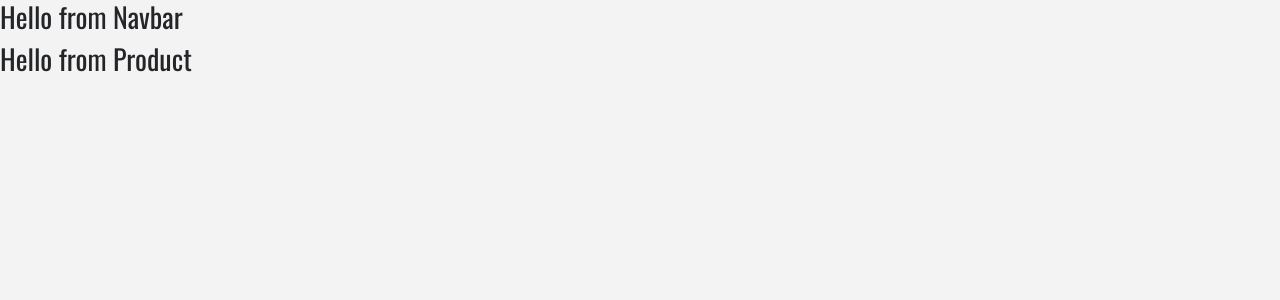
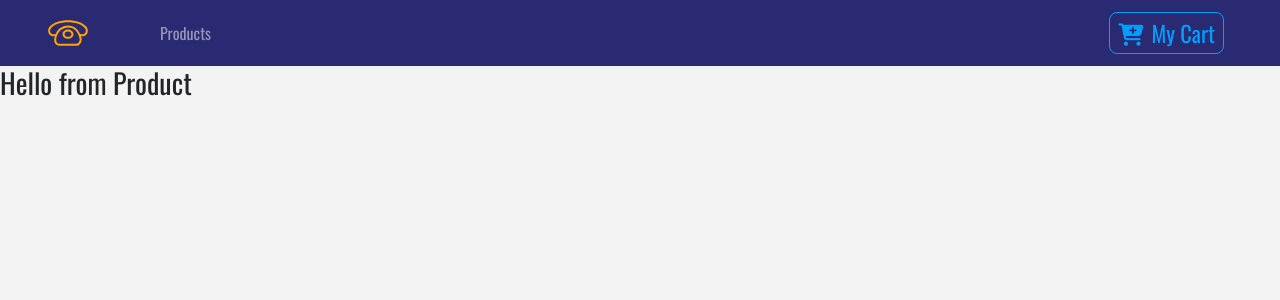
Before and after one commit to LuciferUchiha/Webshop-ui, a React (Create React App) app: page / in a window 1280 px wide. Shown: the top 300 px of the page. Built offline with nearby package versions, Linux system fonts and the light colour scheme.

Commit message:
added styled components and implemented navbar

```diff
--- a/package.json
+++ b/package.json
@@ -10,7 +10,8 @@
     "react": "^16.12.0",
     "react-dom": "^16.12.0",
     "react-router-dom": "^5.1.2",
-    "react-scripts": "3.3.0"
+    "react-scripts": "3.3.0",
+    "styled-components": "^4.4.1"
   },
   "scripts": {
     "start": "react-scripts start",
--- /dev/null
+++ b/src/components/Button.js
@@ -0,0 +1,20 @@
+import styled from "styled-components";
+
+export const CartButtonContainer = styled.button`
+  font-size: 1.4rem;
+  background: transparent;
+  border: 0.05rem solid var(--lightBlue);
+  color: var(--lightBlue);
+  border-radius: 0.5rem;
+  padding: 0.2rem 0.5rem;
+  cursor: pointer;
+  margin: 0.2rem 0.5rem 0.2rem 0;
+  transition: all 0.5s ease-in-out;
+  &:hover {
+    background: var(--lightBlue);
+    color: var(--mainBlue);
+  }
+  &:focus {
+    outline: none;
+  }
+`;
--- a/src/components/Navbar.js
+++ b/src/components/Navbar.js
@@ -1,11 +1,40 @@
 import React, { Component } from "react";
+import { Link } from "react-router-dom";
+import logo from "../logo.svg";
+import styled from "styled-components";
+import { CartButtonContainer } from "./Button.js";
 
 export default class Navbar extends Component {
   render() {
     return (
-      <div>
-        <h3>Hello from Navbar</h3>
-      </div>
+      <NavWrapper className="navbar navbar-expand-sm navbar-dark px-sm-5">
+        <Link to="/">
+          <img src={logo} alt="webshop" className="navbar-brand" />
+        </Link>
+        <ul className="navbar-nav align-items-center">
+          <li className="nav-item ml-5">
+            <Link to="/" className="nav-link">
+              Products
+            </Link>
+          </li>
+        </ul>
+        <Link to="/cart" className="ml-auto">
+          <CartButtonContainer>
+            <span className="mr-2">
+              <i className="fas fa-cart-plus"></i>
+            </span>
+            My Cart
+          </CartButtonContainer>
+        </Link>
+      </NavWrapper>
     );
   }
 }
+
+const NavWrapper = styled.nav`
+  background: var(--mainBlue);
+  .nav-Link{
+    color: var(--mainWhite) !important;
+    font-size: 1.3rem;
+  }
+`;
```
Also changed, not shown: 1 other file (tests, documents, lock files or other folders).
